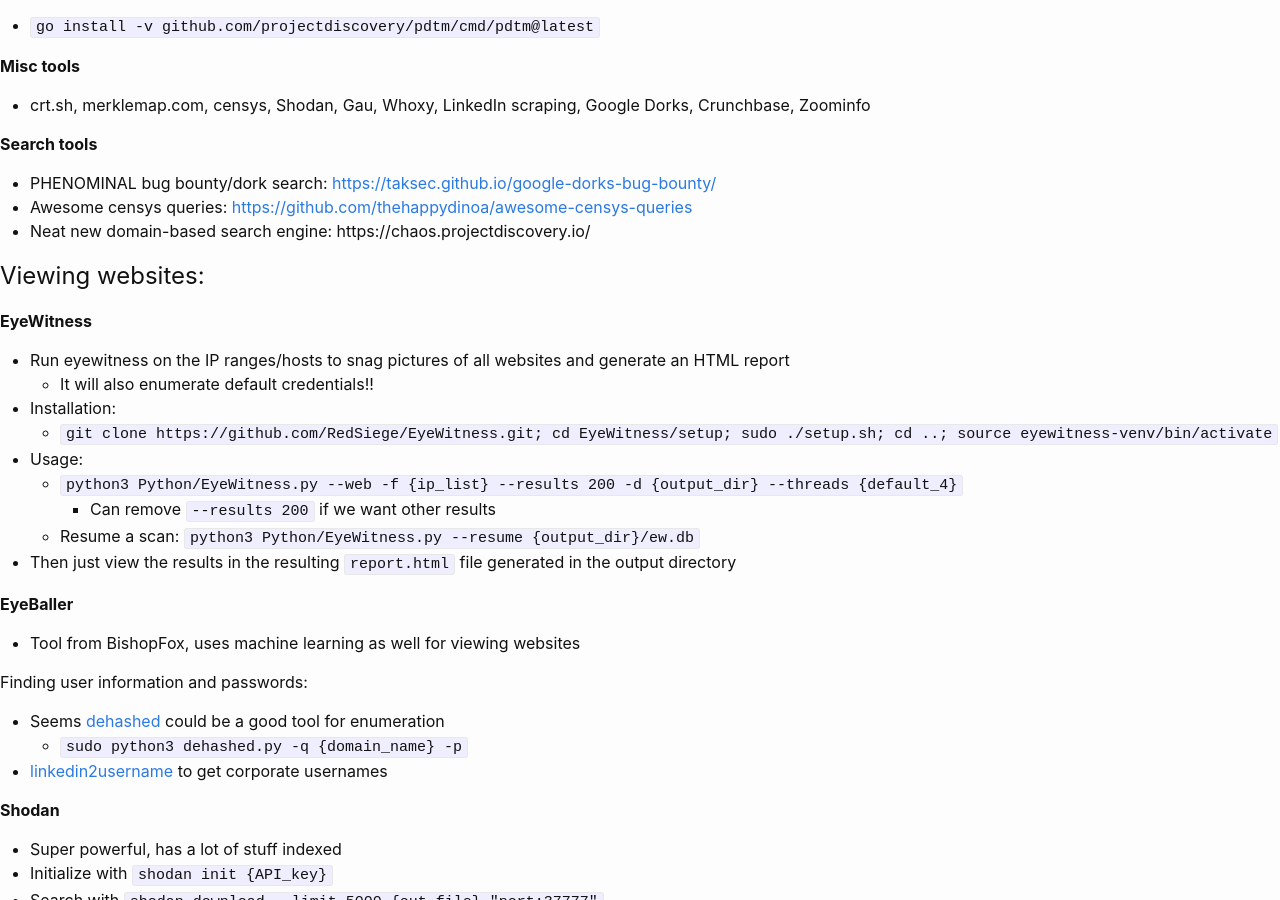
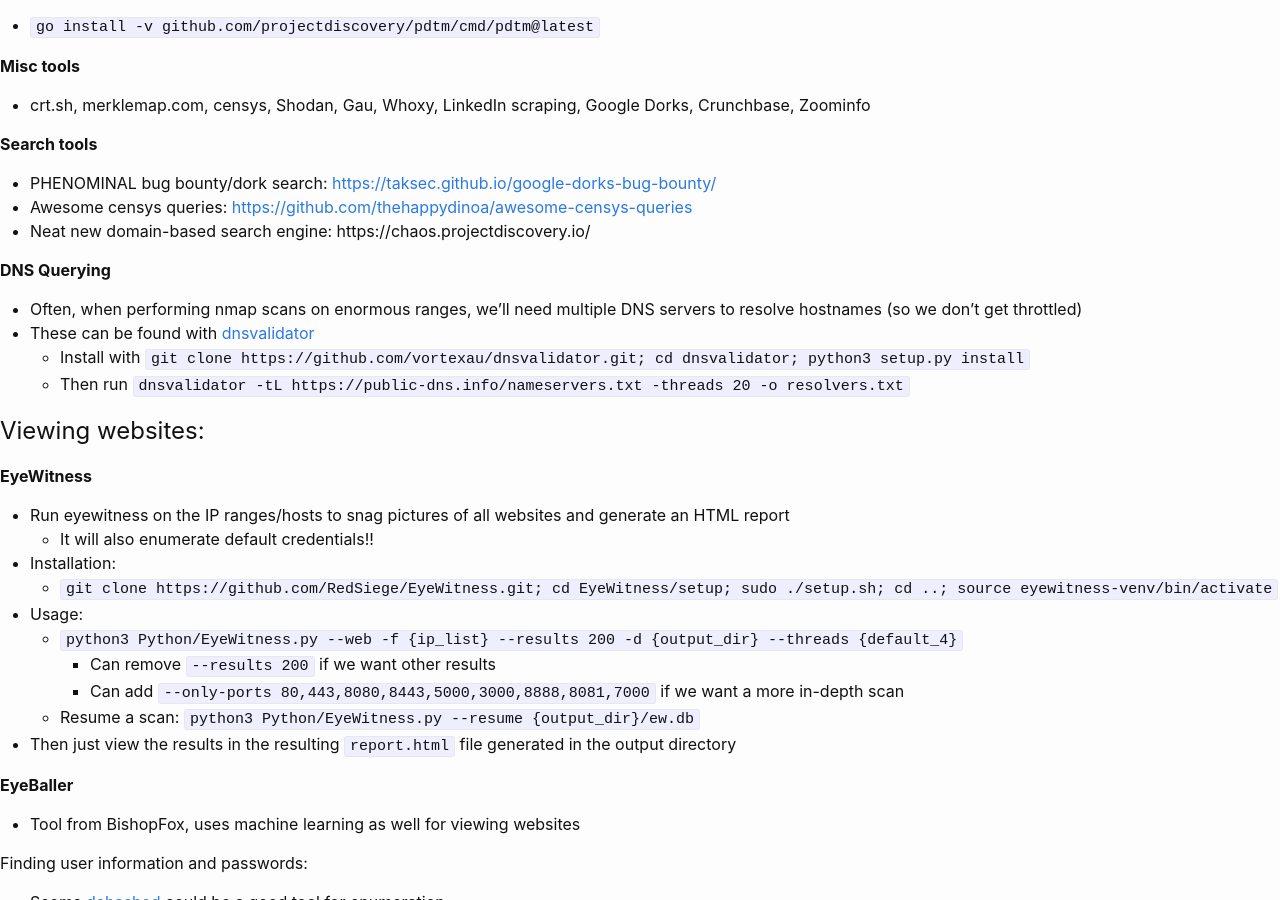
Before and after one commit to KhaelK138/KhaelK138.github.io, a Jekyll site: the page built from markdown/Externals.md, in a window 1280 px wide and 900 px high, scrolled down 548 px. Built offline with Jekyll 4.4.1, drawn with Linux system fonts in a browser that asks for light colours; our own code applies the rules of GitHub Pages for plain Markdown files.

Commit message:
updated external info

```diff
--- a/markdown/Externals.md
+++ b/markdown/Externals.md
@@ -32,6 +32,11 @@
 - Awesome censys queries: [https://github.com/thehappydinoa/awesome-censys-queries](https://github.com/thehappydinoa/awesome-censys-queries)
 - Neat new domain-based search engine: https://chaos.projectdiscovery.io/
 
+**DNS Querying**
+- Often, when performing nmap scans on enormous ranges, we'll need multiple DNS servers to resolve hostnames (so we don't get throttled)
+- These can be found with [dnsvalidator](https://github.com/vortexau/dnsvalidator.git)
+  - Install with `git clone https://github.com/vortexau/dnsvalidator.git; cd dnsvalidator; python3 setup.py install`
+  - Then run `dnsvalidator -tL https://public-dns.info/nameservers.txt -threads 20 -o resolvers.txt`
 
 ## Viewing websites:
 
@@ -43,6 +48,7 @@
 - Usage:
   - `python3 Python/EyeWitness.py --web -f {ip_list} --results 200 -d {output_dir} --threads {default_4}`
     - Can remove `--results 200` if we want other results
+    - Can add `--only-ports 80,443,8080,8443,5000,3000,8888,8081,7000` if we want a more in-depth scan
   - Resume a scan: `python3 Python/EyeWitness.py --resume {output_dir}/ew.db`
 - Then just view the results in the resulting `report.html` file generated in the output directory
 
```
